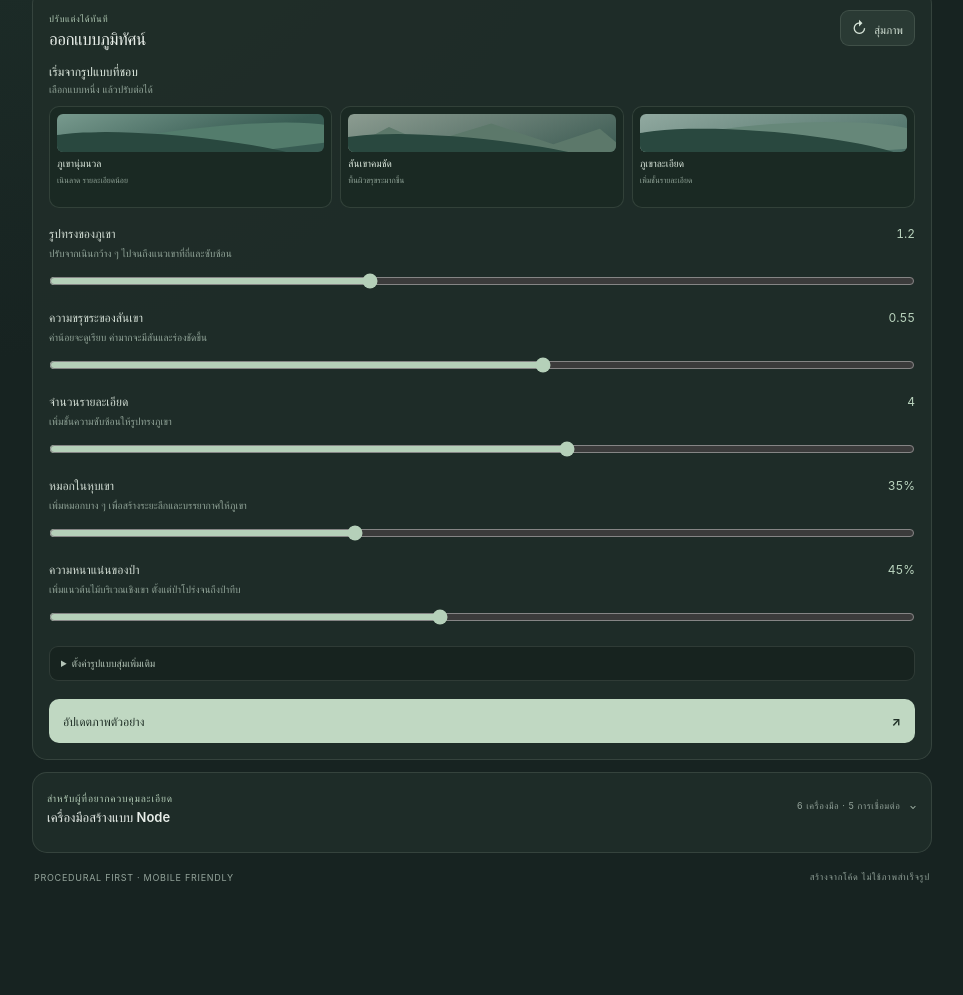
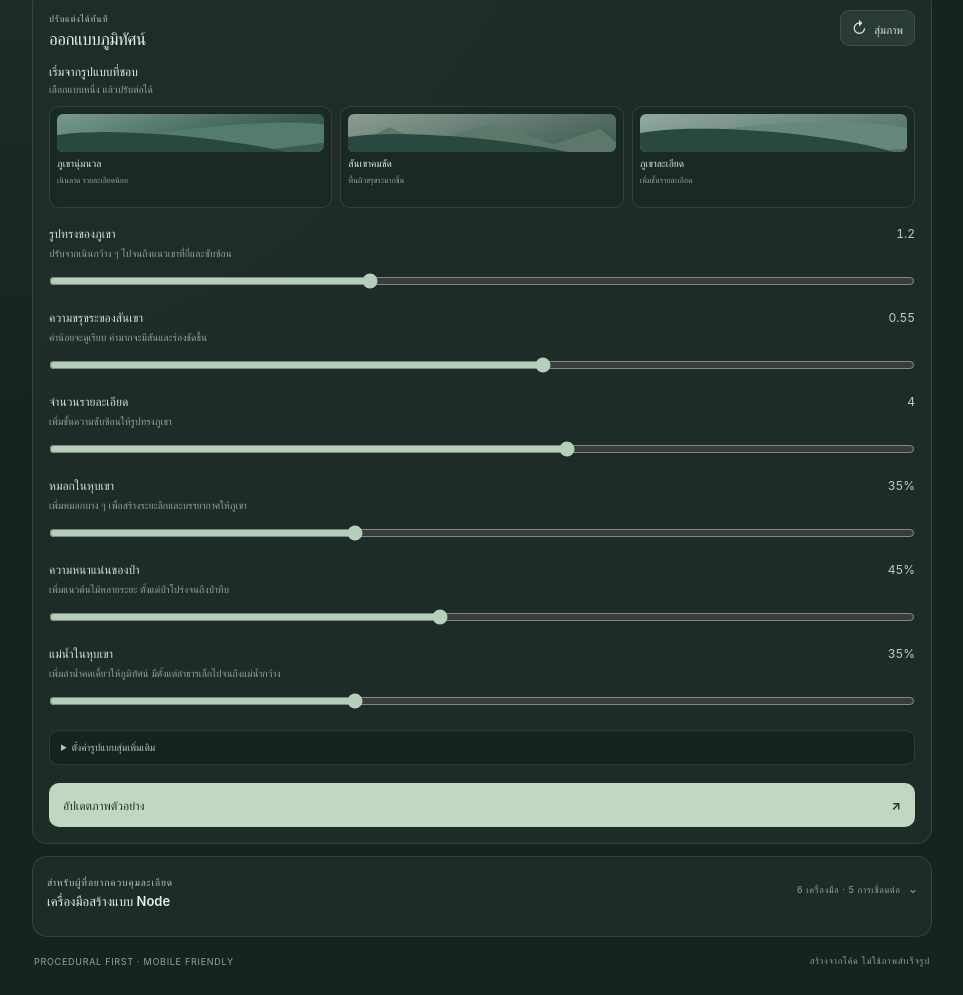
Before and after one commit to Blackzecond/Aether-project, a website built with Vite: page index.html in a window 1280 px wide. Shown: the part 745-1740 px from the top of the page, without its empty margins (158-1121 px from the left). Before the commit the page ends 1656 px from the top, so only its background shows below. Built offline with nearby package versions, Linux system fonts and the light colour scheme.

Commit message:
Add beginner-friendly river control

```diff
--- a/index.html
+++ b/index.html
@@ -88,8 +88,13 @@
           </div>
           <div class="friendly-control">
             <label class="field-label" for="forest-density">ความหนาแน่นของป่า <output id="forest-value">45%</output></label>
-            <p>เพิ่มแนวต้นไม้บริเวณเชิงเขา ตั้งแต่ป่าโปร่งจนถึงป่าทึบ</p>
+            <p>เพิ่มแนวต้นไม้หลายระยะ ตั้งแต่ป่าโปร่งจนถึงป่าทึบ</p>
             <input id="forest-density" type="range" min="0" max="1" step="0.05" value="0.45" />
+          </div>
+          <div class="friendly-control">
+            <label class="field-label" for="water">แม่น้ำในหุบเขา <output id="water-value">35%</output></label>
+            <p>เพิ่มลำน้ำคดเคี้ยวให้ภูมิทัศน์ มีตั้งแต่ลำธารเล็กไปจนถึงแม่น้ำกว้าง</p>
+            <input id="water" type="range" min="0" max="1" step="0.05" value="0.35" />
           </div>
 
           <details class="advanced-seed">
```
